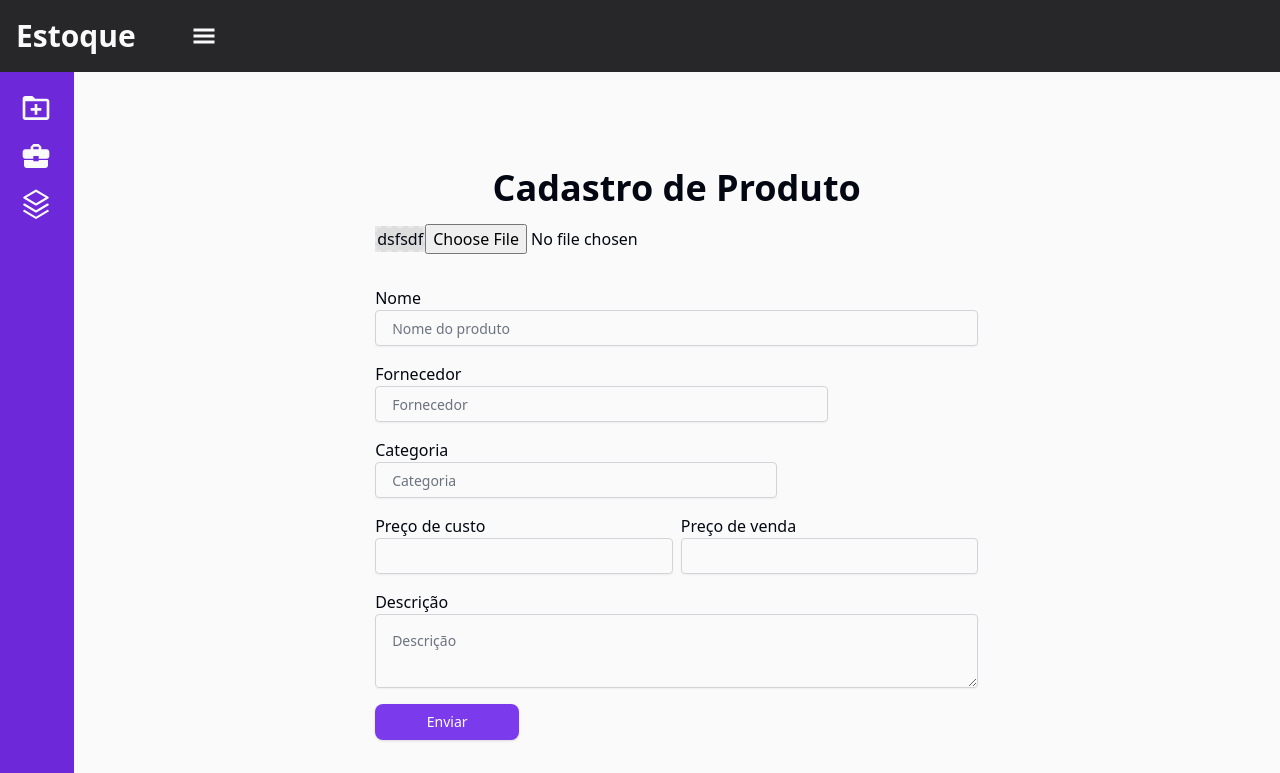
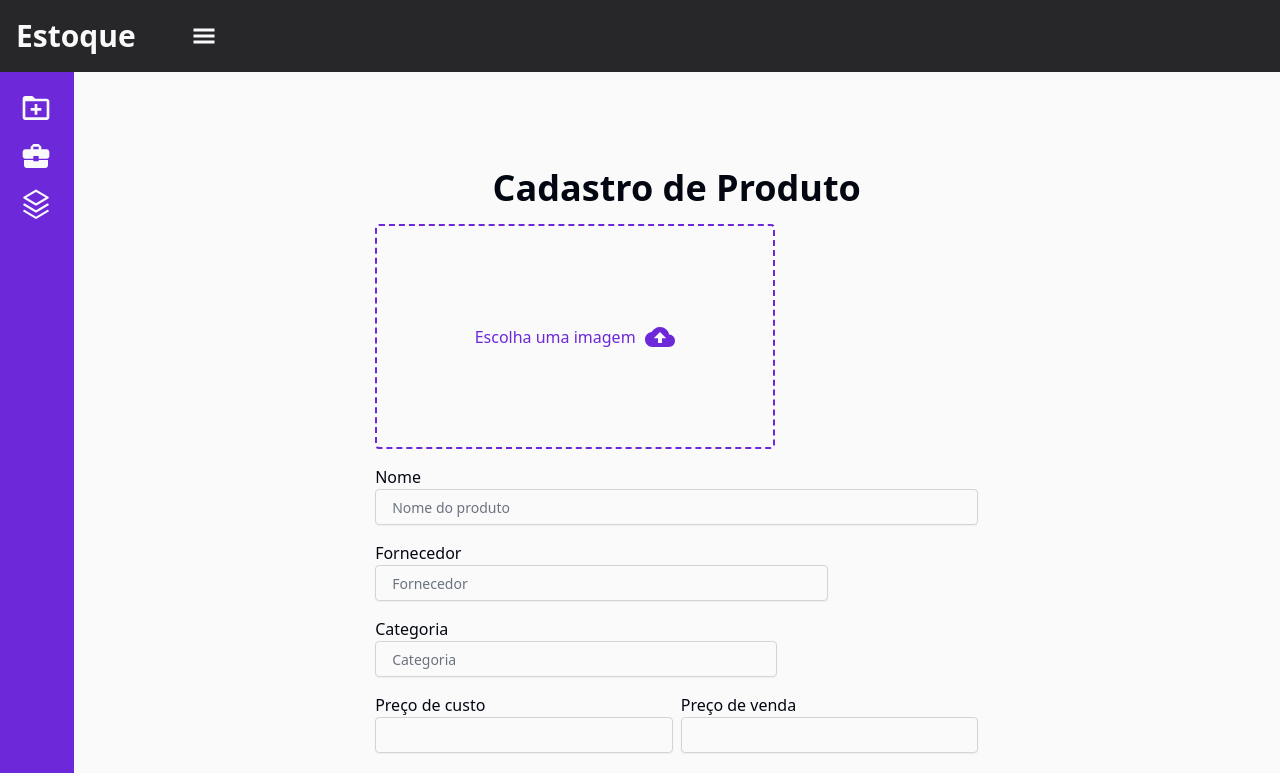
Before and after one commit to brunofelipehp/estoque-sys, a React (Vite) app in the folder front/: page /register in a window 1280 px wide. Shown: the top 773 px of the page. Built offline with nearby package versions, Linux system fonts and the light colour scheme.

Commit message:
Updating the image view field

```diff
--- a/front/index.html
+++ b/front/index.html
@@ -8,8 +8,8 @@
   <title>Vite + React + TS</title>
 </head>
 
-<body class="h-full">
-  <div id="root" class="h-full"></div>
+<body>
+  <div id="root"></div>
   <script type="module" src="/src/main.tsx"></script>
 </body>
 
--- a/front/src/App.tsx
+++ b/front/src/App.tsx
@@ -7,7 +7,7 @@ function App() {
 	return (
 		<div>
 			<Header />
-			<div className="flex h-screen bg-zinc-50 min-h-screen">
+			<div className="flex bg-zinc-50  min-h-fit">
 				<Sidebar />
 				<Main />
 			</div>
--- a/front/src/components/Sidebar.tsx
+++ b/front/src/components/Sidebar.tsx
@@ -10,8 +10,8 @@ export const Sidebar = () => {
 		<section
 			className={`${
 				isOpen
-					? "bg-[#6d28d9] min-h-screen w-[13rem] flex flex-col absolute z-50 gap-7 transition-all duration-200 ease-in-out"
-					: "bg-[#6d28d9] h-screen w-[4.875rem] flex flex-col  gap-7 transition-all duration-200 ease-in-out"
+					? "bg-violetPrimer w-[13rem] flex flex-col  z-50 gap-7 transition-all duration-200 ease-in-out"
+					: "bg-violetPrimer  w-[4.875rem] flex flex-col  gap-7 transition-all duration-200 ease-in-out"
 			}`}
 		>
 			<ul className="grid ml-5 gap-4">
--- a/front/src/page/Register.tsx
+++ b/front/src/page/Register.tsx
@@ -4,6 +4,7 @@ import { Header } from "../components/Header";
 import { Input } from "@/components/ui/input";
 import { Textarea } from "@/components/ui/textarea";
 import { useState } from "react";
+import { IoMdCloudUpload } from "react-icons/io";
 import { Sidebar } from "../components/Sidebar";
 
 export const Register = () => {
@@ -25,36 +26,43 @@ export const Register = () => {
 	return (
 		<>
 			<Header />
-			<div className="flex h-screen  bg-zinc-50">
+			<div className="flex  bg-zinc-50">
 				<Sidebar />
 				<div className="flex justify-center mt-24 w-full">
-					<form action="" className="w-3/6 flex flex-col gap-4">
+					<form action="" className="w-3/6 flex flex-col gap-4 mb-20">
 						<h2 className="text-center text-4xl font-bold">
 							Cadastro de Produto
 						</h2>
-						<div>
+						<div className="max-h-fit max-w-fit">
 							<label
 								htmlFor="input-image"
-								className="w-[400px] h-[300px] bg-[#ddd] items-center justify-center border-[2px] border-dashed"
+								className="w-[400px] aspect-[16/9] flex items-center  rounded-sm   justify-center border-[2px] border-dashed border-violetPrimer"
 							>
-								<span className="w-full"> dsfsdf</span>
+								<span className="">
+									{previewImage ? (
+										<img
+											src={previewImage}
+											alt="Preview"
+											className="max-w-full max-h-full  filter brightness-75 items-center rounded-sm"
+										/>
+									) : (
+										<div className="flex items-center gap-2 text-violetPrimer">
+											<span>Escolha uma imagem</span>
+											<IoMdCloudUpload size={32} />
+										</div>
+									)}
+								</span>
 							</label>
 							<input
 								type="file"
 								accept="image/*"
 								onChange={handleImageChange}
 								name="input-image"
+								id="input-image"
+								className="hidden"
 							/>
 						</div>
-						<div>
-							{previewImage && (
-								<img
-									src={previewImage}
-									alt="Preview"
-									className="w-80 h-52 mt-8 filter brightness-75 items-center rounded-xl"
-								/>
-							)}
-						</div>
+
 						<div>
 							<label htmlFor="nome" className="block">
 								Nome
--- a/front/tailwind.config.js
+++ b/front/tailwind.config.js
@@ -2,10 +2,10 @@
 module.exports = {
 	darkMode: ["class"],
 	content: [
-    './pages/**/*.{ts,tsx}',
-    './components/**/*.{ts,tsx}',
-    './app/**/*.{ts,tsx}',
-    './src/**/*.{ts,tsx}',
+		"./pages/**/*.{ts,tsx}",
+		"./components/**/*.{ts,tsx}",
+		"./app/**/*.{ts,tsx}",
+		"./src/**/*.{ts,tsx}",
 	],
 	prefix: "",
 	theme: {
@@ -51,6 +51,7 @@ module.exports = {
 					DEFAULT: "hsl(var(--card))",
 					foreground: "hsl(var(--card-foreground))",
 				},
+				violetPrimer: "#6d28d9",
 			},
 			borderRadius: {
 				lg: "var(--radius)",
@@ -74,4 +75,4 @@ module.exports = {
 		},
 	},
 	plugins: [require("tailwindcss-animate")],
-}
+};
```
Lines whose indentation alone changed are shown as unchanged.
